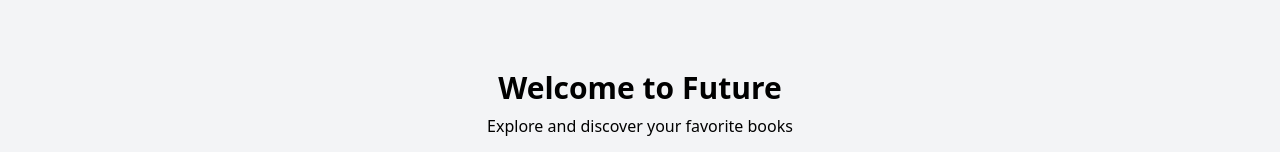
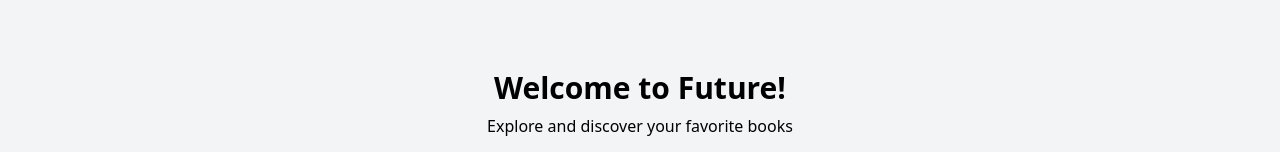
Before and after one commit to hrithiknaha/future-frontend, a React (Create React App) app: page / in a window 1280 px wide. Shown: the part 162-314 px from the top of the page. Built offline with nearby package versions, Linux system fonts and the light colour scheme.

Commit message:
home text change

```diff
--- a/src/pages/Home.js
+++ b/src/pages/Home.js
@@ -5,7 +5,7 @@ const Home = () => {
         <div className="min-h-screen bg-gray-100">
             <div className="container mx-auto flex flex-col py-40 items-center p-4">
                 <div className="text-center">
-                    <h1 className="text-3xl font-semibold mb-2">Welcome to Future</h1>
+                    <h1 className="text-3xl font-semibold mb-2">Welcome to Future!</h1>
                     <p className="mb-4">Explore and discover your favorite books</p>
                 </div>
                 <div className="w-full max-w-md flex">
```
